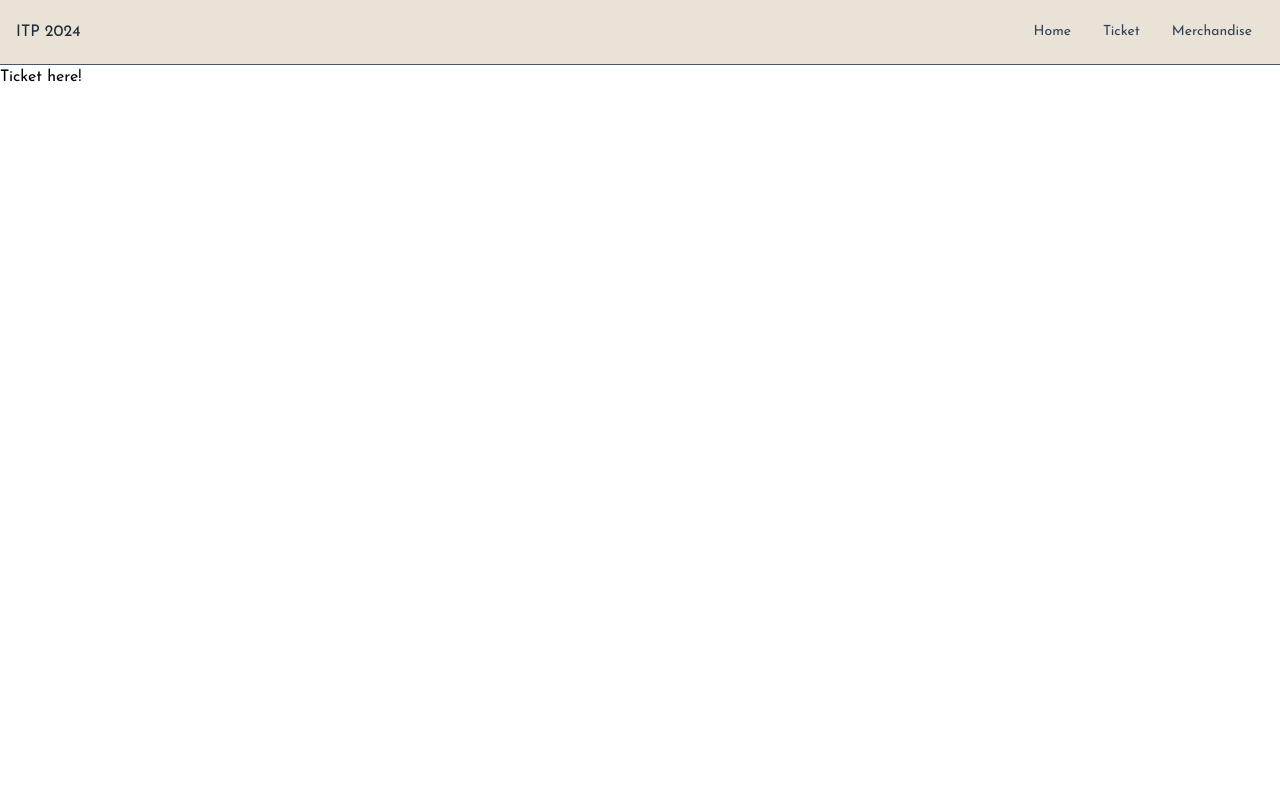
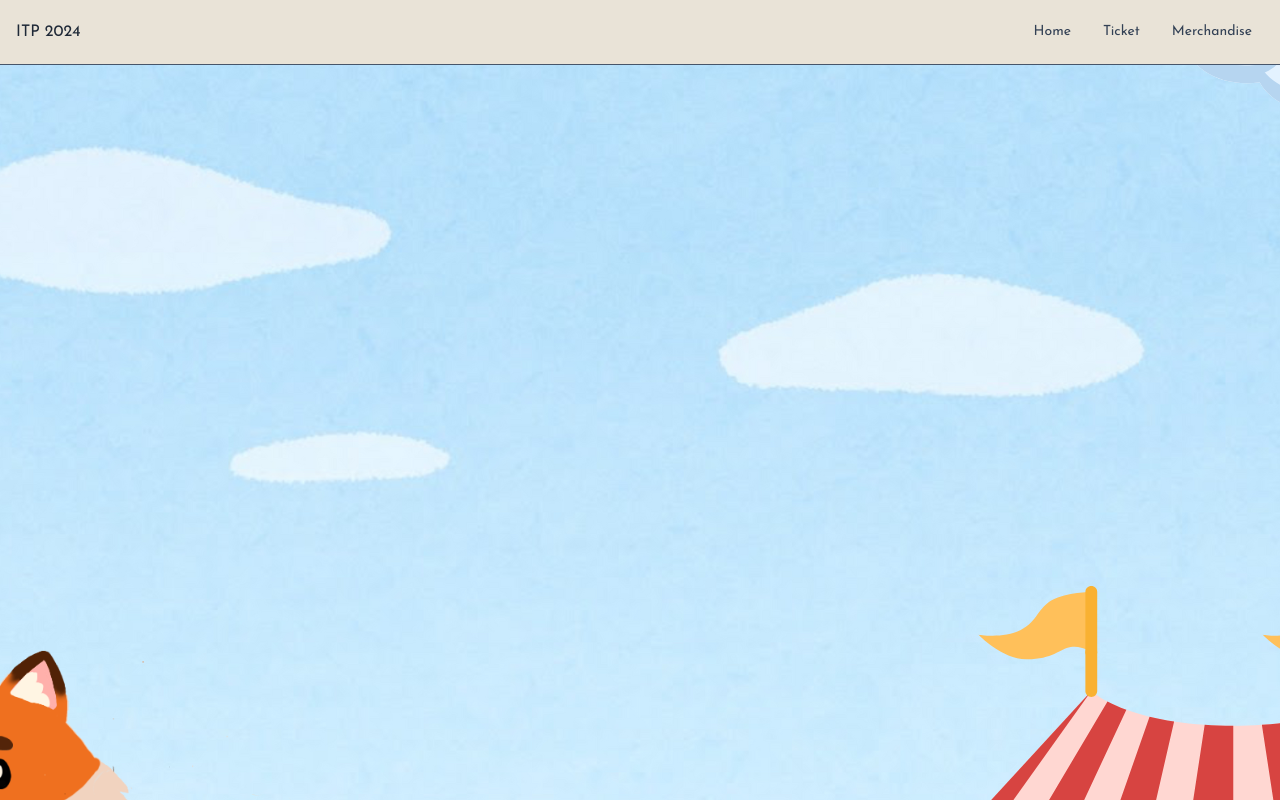
Before and after one commit to IT-Psikologi-2024/Anxiety, a Next.js app: page /tickettypes in a window 1280 px wide. Shown: the top 800 px of the page. Built offline with nearby package versions, Linux system fonts and the light colour scheme.

Commit message:
Add: Background Ticket Page and Background Merch Page

```diff
--- a/src/app/merchandise/page.tsx
+++ b/src/app/merchandise/page.tsx
@@ -1,14 +1,19 @@
 import React from 'react'
 import { Navbar } from '../components/Navbar'
+import Image from 'next/image'
 
 const MerchandisePage = () => {
   return (
-    <>
-        <Navbar />
-        <div>
-            <h1>Merchandise here!</h1>
-        </div>
-    </>
+    <div className='absolute w-full h-[4111px]'>
+      <Navbar />
+      <Image
+            src="/bg-merch-1.svg"
+            fill
+            alt="Merchandise Background"
+            sizes='none'
+            className='object-cover'
+          />
+    </div>
   )
 }
 
--- a/src/app/tickettypes/page.tsx
+++ b/src/app/tickettypes/page.tsx
@@ -1,14 +1,20 @@
 import React from 'react'
 import { Navbar } from '../components/Navbar'
+import Image from 'next/image'
+
 
 const TicketTypesPage = () => {
   return (
-    <>
-    <Navbar />
-    <div>
-        <h1>Ticket here!</h1>
+    <div className='absolute w-full h-[1117px]'>
+      <Navbar />
+      <Image
+            src="/bg-ticket-1.svg"
+            fill
+            alt="Ticket Background"
+            sizes='none'
+            className='object-cover'
+          />
     </div>
-    </>
   )
 }
 
```
Also changed, not shown: public/bg-ticket-1.svg (added), 1 other file (tests, documents, lock files or other folders).
